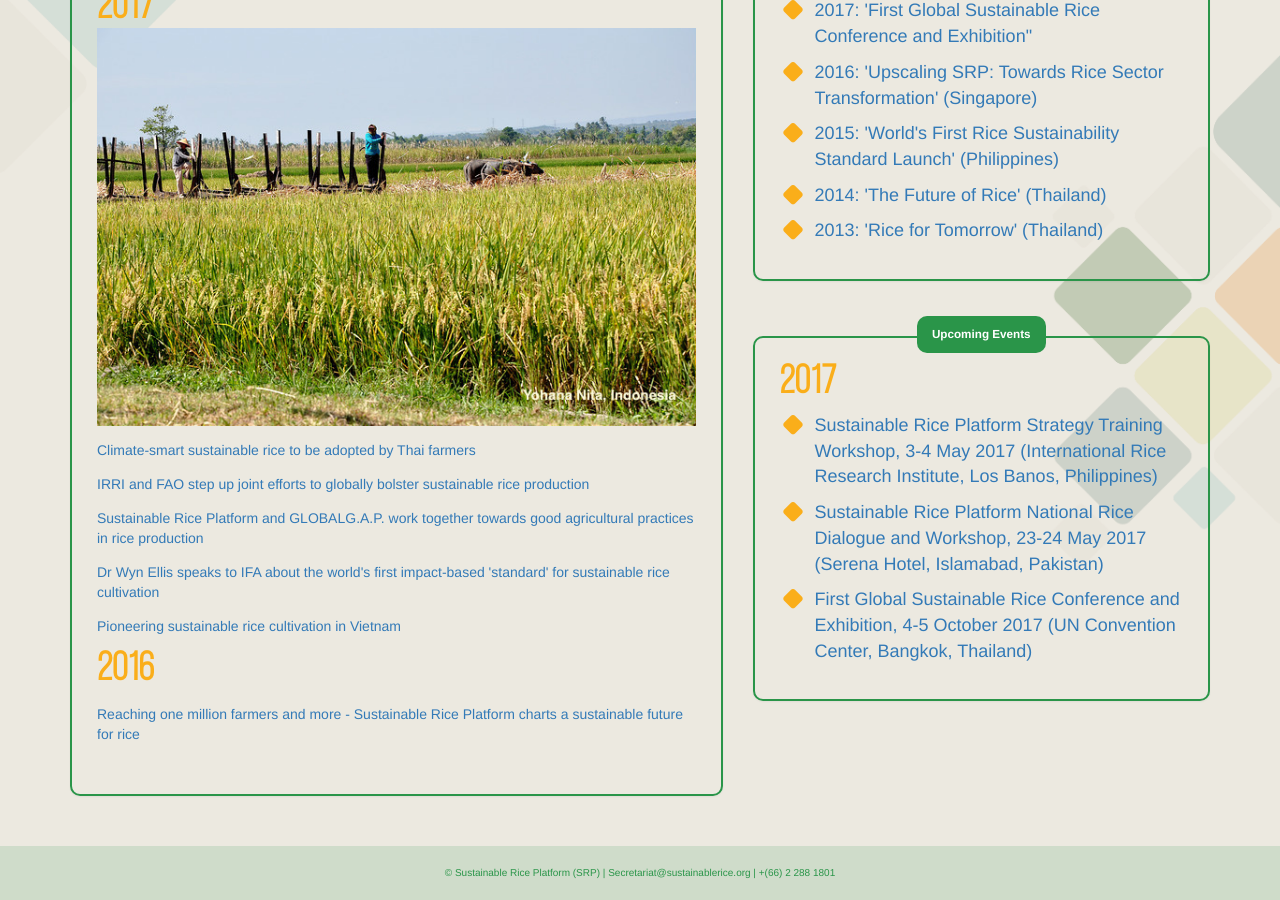
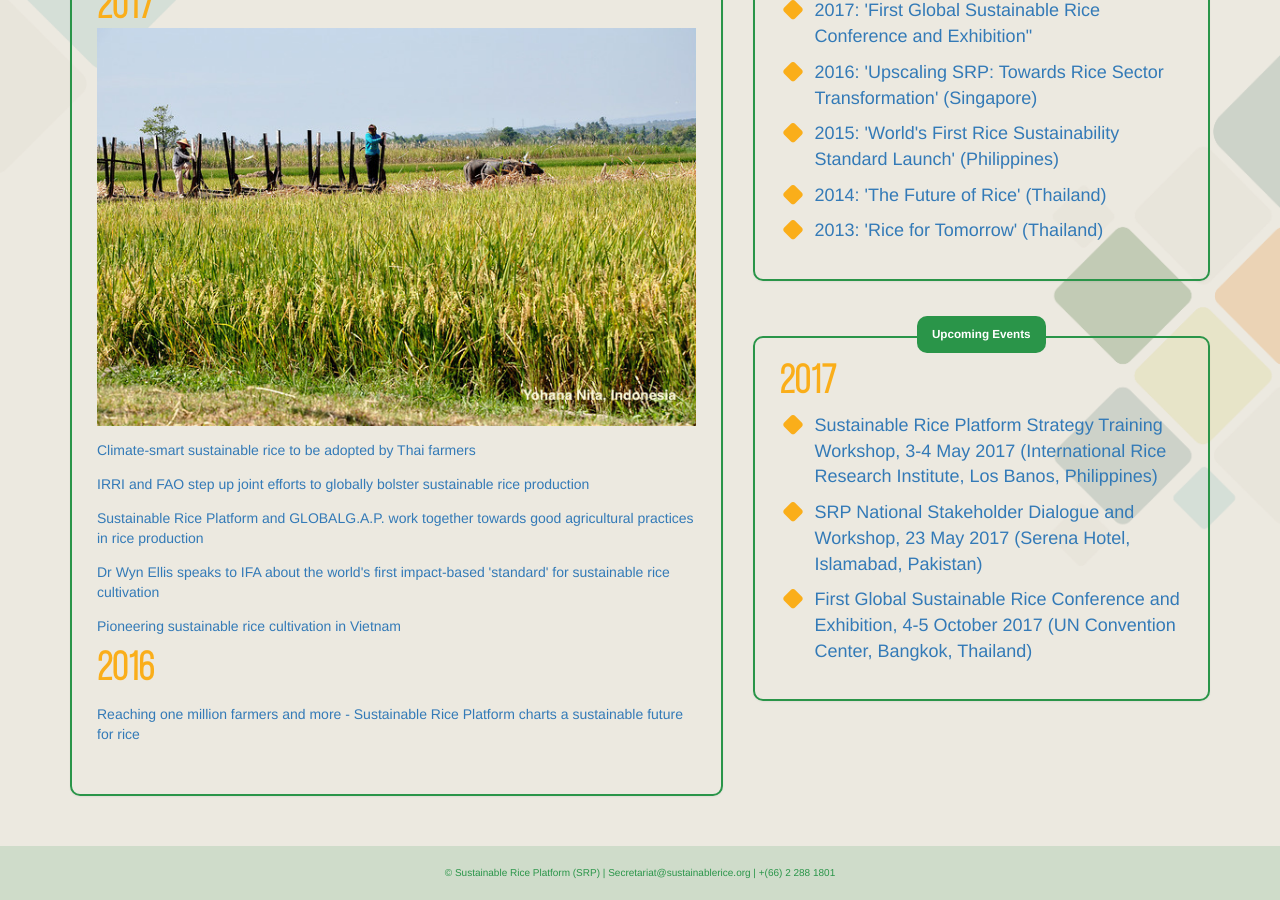
Before and after one commit to sustainablericeplatform/sustainablericeplatform.github.io, a Jekyll site: the page built from News-and-Events/index.html, in a window 1280 px wide and 900 px high, scrolled down 635 px. Built offline with Jekyll 4.4.1, drawn with Linux system fonts in a browser that asks for light colours.

Commit message:
Update index.html

```diff
--- a/News-and-Events/index.html
+++ b/News-and-Events/index.html
@@ -55,7 +55,7 @@ layout: default
                         <h1 class="year">2017</h1>
                         <ul class="srp-list">
                         <li><i class="fa fa-square"></i> <a href="/assets/docs/Sustainable Rice Platform Training Strategy Workshop 2017.pdf" target="_blank">Sustainable Rice Platform Strategy Training Workshop, 3-4 May 2017 (International Rice Research Institute, Los Banos, Philippines)</a></li>
-                        <li><i class="fa fa-square"></i> <a href="/assets/docs/SRP National Rice Dialogue and Workshop_28 March 2017.pdf" target="_blank">Sustainable Rice Platform National Rice Dialogue and Workshop, 23-24 May 2017 (Serena Hotel, Islamabad, Pakistan)</a></li>
+                        <li><i class="fa fa-square"></i> <a href="/assets/docs/SRP National Stakeholder Dialogue and Workshop - Islamabad 23 May 2017_w... form.pdf" target="_blank">SRP National Stakeholder Dialogue and Workshop, 23 May 2017 (Serena Hotel, Islamabad, Pakistan)</a></li>
                         <li><i class="fa fa-square"></i> <a  href="http://www.sustainablericeconference.org" target="_blank">First Global Sustainable Rice Conference and Exhibition, 4-5 October 2017 (UN Convention Center, Bangkok, Thailand)</a></li>
                         </ul>
                     </div>
```
